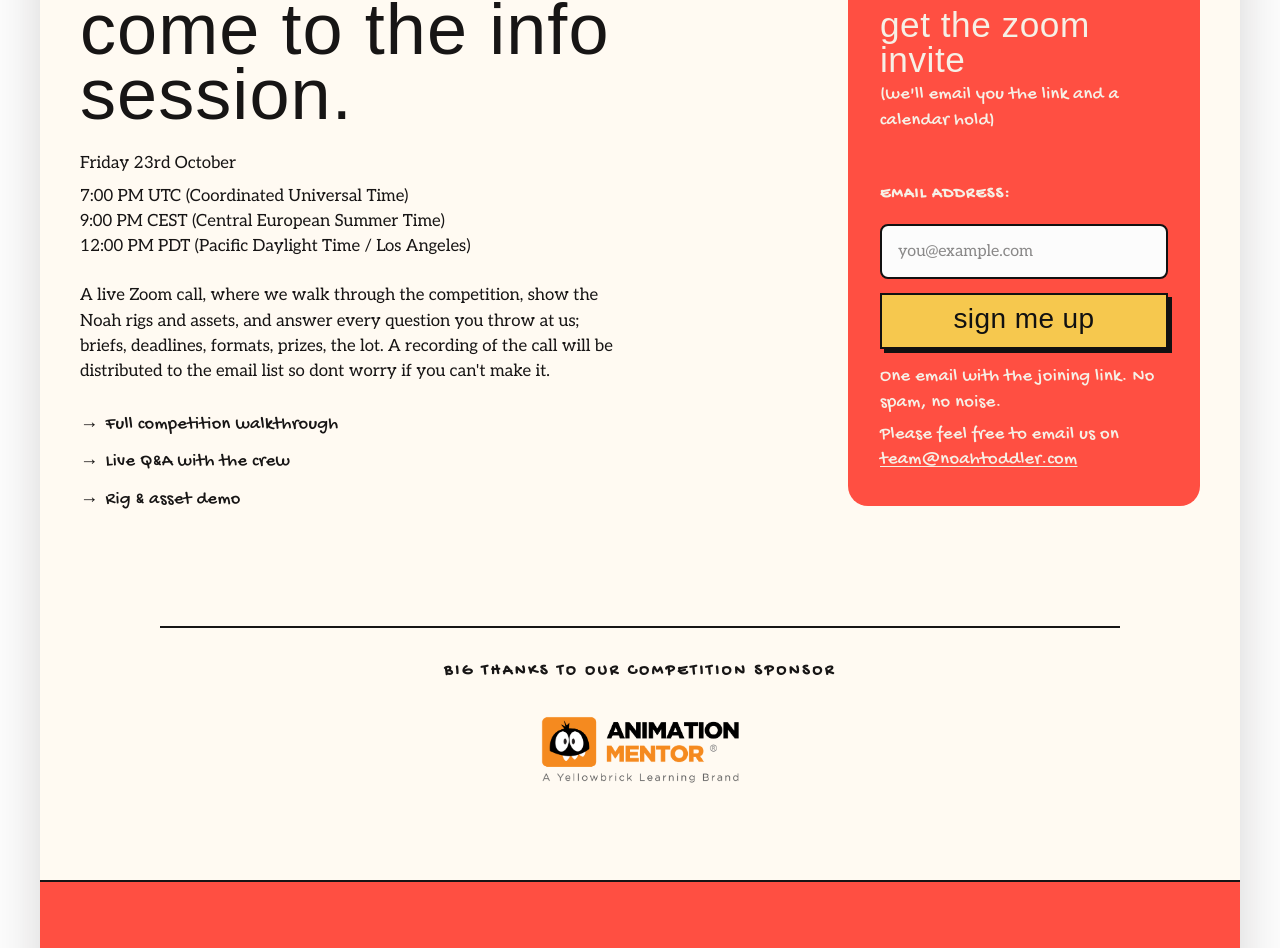
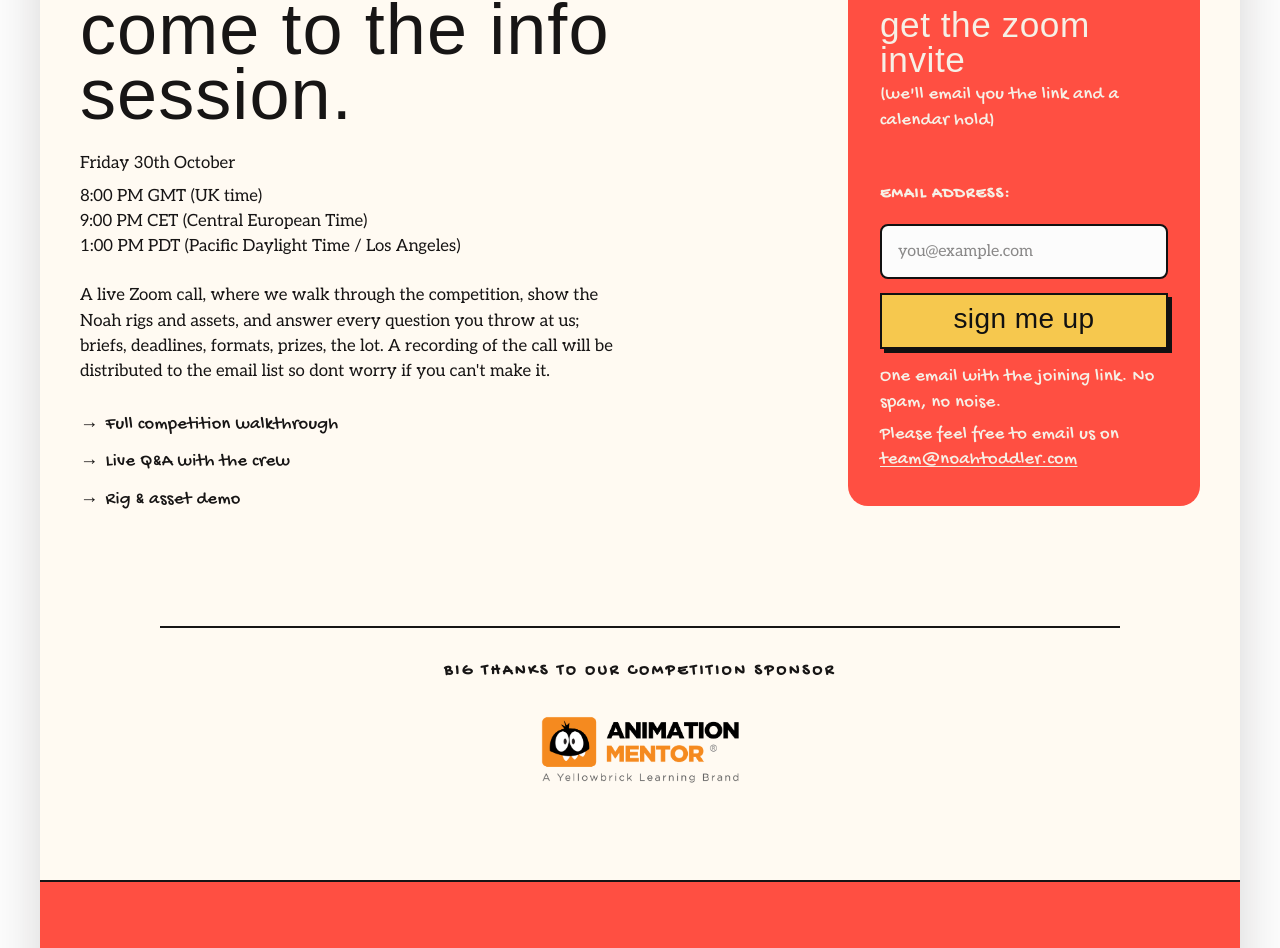
Before and after one commit to fruitskin/noahtoddler, a Next.js app: page / in a window 1280 px wide. Shown: the part 3878-4826 px from the top of the page. Built offline with nearby package versions, Linux system fonts and the light colour scheme; no server answers; a web font is replaced by a local one.

Commit message:
Move info session to Friday 30th October, 8pm UK time

```diff
--- a/app/page.tsx
+++ b/app/page.tsx
@@ -181,11 +181,11 @@ export default function Page() {
           <div className="info-copy">
             <p className="info-live"><span className="info-dot" aria-hidden="true" />LIVE ON ZOOM</p>
             <h2>Come to the info session.</h2>
-            <p>Friday 23rd October</p>
+            <p>Friday 30th October</p>
             <ul className="info-times">
-              <li>7:00 PM UTC (Coordinated Universal Time)</li>
-              <li>9:00 PM CEST (Central European Summer Time)</li>
-              <li>12:00 PM PDT (Pacific Daylight Time / Los Angeles)</li>
+              <li>8:00 PM GMT (UK time)</li>
+              <li>9:00 PM CET (Central European Time)</li>
+              <li>1:00 PM PDT (Pacific Daylight Time / Los Angeles)</li>
             </ul>
             <p>A live Zoom call, where we walk through the competition, show the Noah rigs and assets, and answer every question you throw at us; briefs, deadlines, formats, prizes, the lot. A recording of the call will be distributed to the email list so dont worry if you can't make it.</p>
             <ul className="info-points">
```
